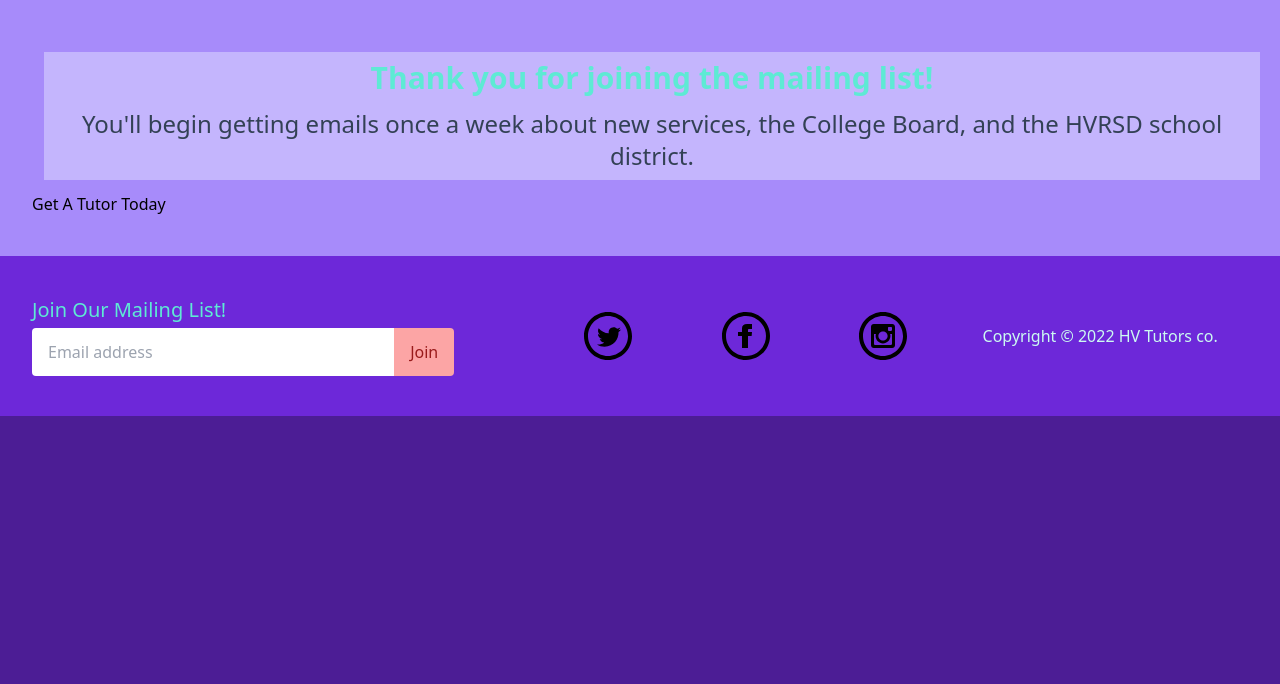
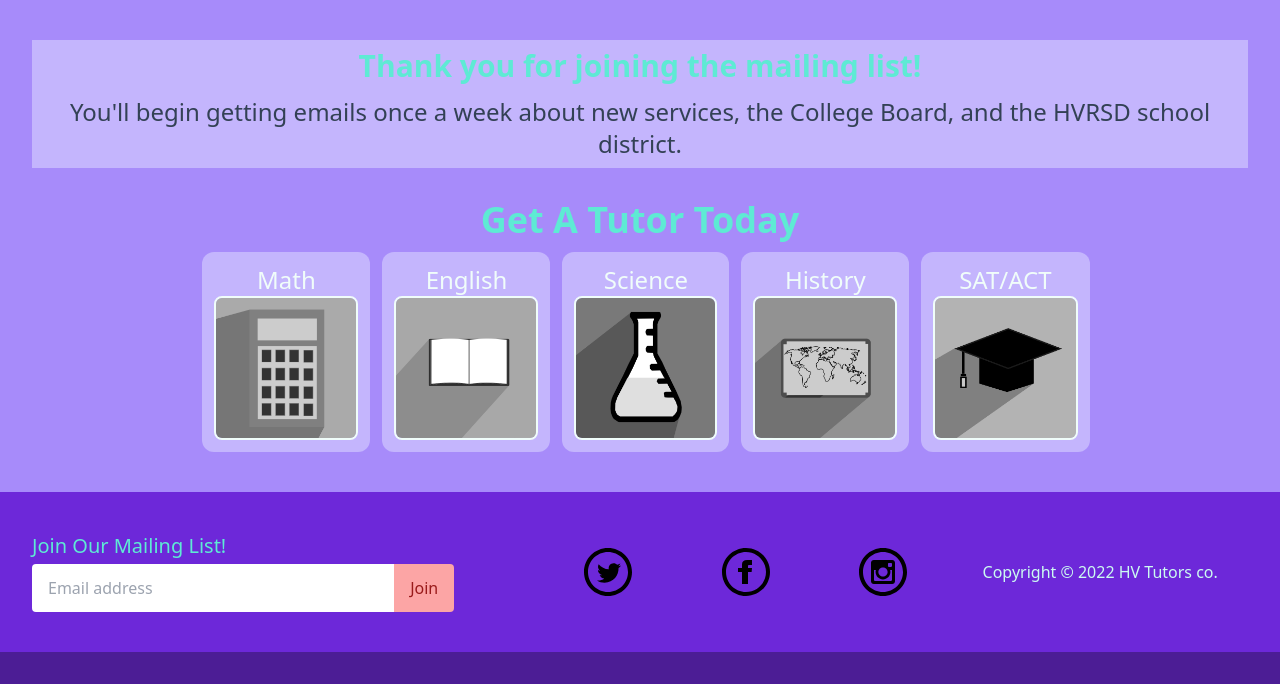
Before and after one commit to LavaWaffle/HVTutors, a Flask app: template website/templates/emailGratification.html in a window 1280 px wide. Shown: the part 116-800 px from the top of the page. Run offline with Flask 2, Linux system fonts and the light colour scheme; the template is opened without the code that fills it, so the values that code supplies are empty; some libraries are stand-ins or nearby versions.

Commit message:
added advertisements to email grat

```diff
--- a/website/templates/base.html
+++ b/website/templates/base.html
@@ -25,6 +25,10 @@
 				}
 			}
 		</script>
+		<!-- imports toastr -->
+		{{ toastr.include_jquery() }}
+    {{ toastr.include_toastr_css() }}
+    {{ toastr.message() }}
   </head>
   <body class="font-sans bg-violet-900 overflow-x-hidden">
 
@@ -110,6 +114,9 @@
 			</div>
 		</nav>
 
+		<!-- sets location for toastr markup -->
+		{{ toastr.include_toastr_js() }}
+
 		{% block hero %}
 
 		{% endblock %}
--- a/website/templates/emailGratification.html
+++ b/website/templates/emailGratification.html
@@ -9,7 +9,7 @@
 	<!-- width limiter -->
 	<div class="lg:max-w-5xl xl:max-w-7xl 2xl:max-w-[100rem] mx-auto px-8">
 		<!-- html title -->
-		<div class="block w-full m-3">
+		<div class="flex items-center justify-center w-full">
 			<!-- card -->
 			<div class="w-full bg-violet-300 p-2">
 				<h3 class="text-teal-300 text-3xl text-left md:text-center font-bold mb-3">
@@ -23,10 +23,42 @@
 		</div>
 
 		<!-- advertisements -->
-		<div>
-			Get A Tutor Today
+		<div class="flex flex-col justify-center items-center mt-8">
+			<h1 class="text-teal-300 text-4xl text-left md:text-center font-bold">
+				Get A Tutor Today
+			</h1>
+
+			<div class="inline-flex flex-wrap items-center justify-center space-y-3 space-x-3">
+				<!-- prevents space-x/y from changing the size of the divs -->
+				<div></div>
+
+				<a id="Math" class="ad bg-violet-300 hover:bg-violet-200 hover:-translate-y-1 rounded-xl p-3 transition" href="">
+					<h2 class="text-center text-2xl text-teal-50 group-hover:text-teal-100 transition">Math</h2>
+				</a>
+
+				<a id="English" class="ad bg-violet-300 hover:bg-violet-200 hover:-translate-y-1 rounded-xl p-3 transition" href="">
+					<h2 class="text-center text-2xl text-teal-50 group-hover:text-teal-100 transition">English</h2>
+				</a>
+
+				<a id="Science" class="ad bg-violet-300 hover:bg-violet-200 hover:-translate-y-1 rounded-xl p-3 transition" href="">
+					<h2 class="text-center text-2xl text-teal-50 group-hover:text-teal-100 transition">Science</h2>
+				</a>
+
+				<a id="History" class="ad bg-violet-300 hover:bg-violet-200 hover:-translate-y-1 rounded-xl p-3 transition" href="">
+					<h2 class="text-center text-2xl text-teal-50 group-hover:text-teal-100 transition">History</h2>
+				</a>
+
+				<a id="SatAct" class="ad bg-violet-300 hover:bg-violet-200 hover:-translate-y-1 rounded-xl p-3 transition" href="">
+					<h2 class="text-center text-2xl text-teal-50 group-hover:text-teal-100 transition">SAT/ACT</h2>
+				</a>
+
+			</div>
 		</div>
 
 	</div>
 </section>
 {% endblock %}
+
+{% block javascript %}
+<script src="{{url_for('static', filename='serviceIcons.js')}}"></script>
+{% endblock %}
```
Also changed, not shown: website/views.py (+20 -5 lines).
